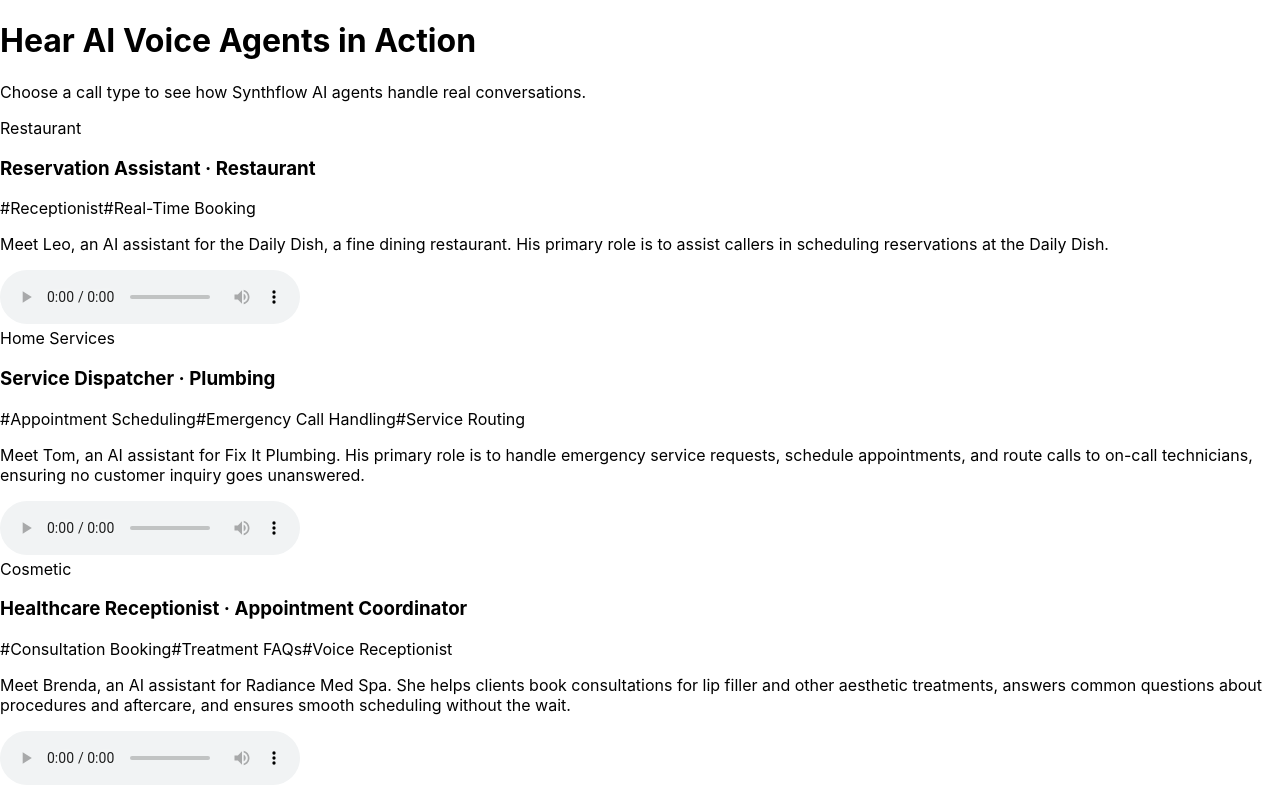
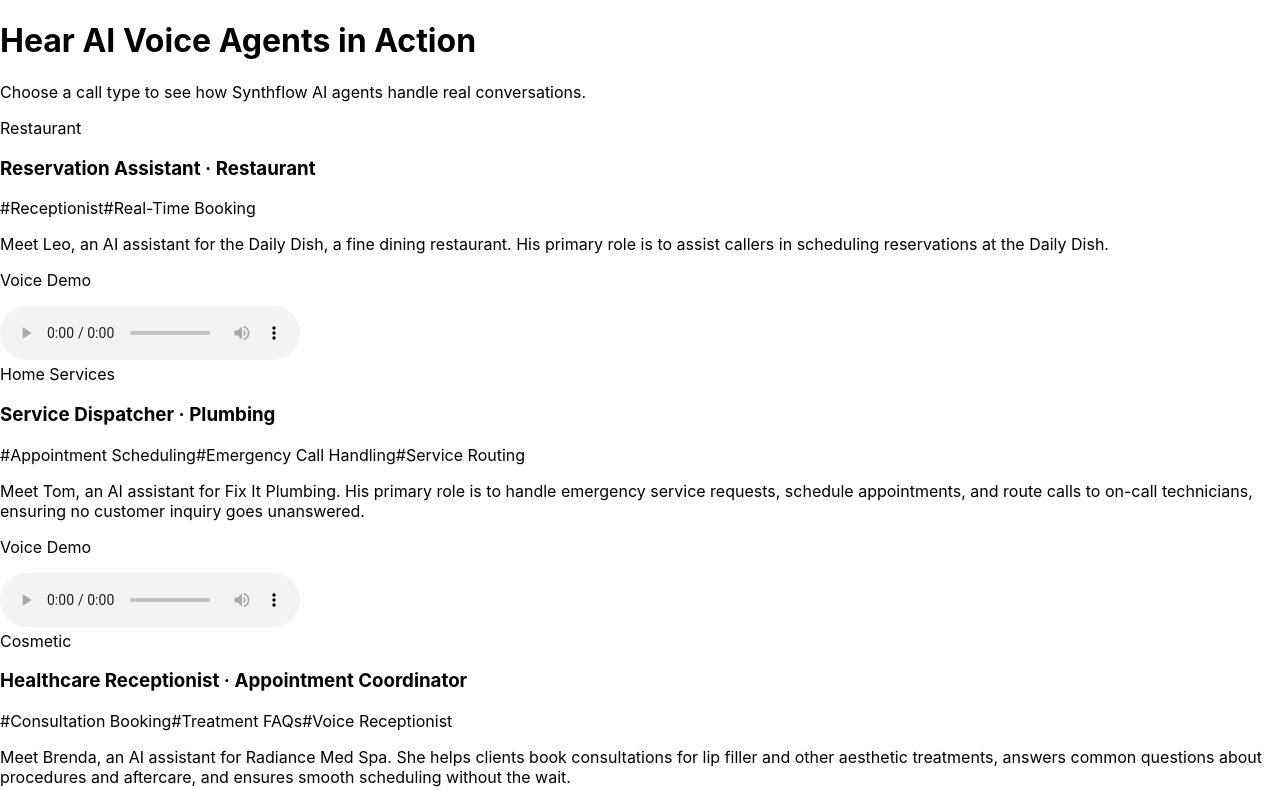
Before and after one commit to PiperL1040/Ally-Audio-Samples, a React (Create React App) app: page / in a window 1280 px wide. Shown: the top 790 px of the page. Built offline with nearby package versions, Linux system fonts and the light colour scheme.

Commit message:
Update VoiceAgentsShowcase.jsx

```diff
--- a/src/VoiceAgentsShowcase.jsx
+++ b/src/VoiceAgentsShowcase.jsx
@@ -8,7 +8,7 @@
       tags: ["#Receptionist", "#Real-Time Booking"],
       description:
         "Meet Leo, an AI assistant for the Daily Dish, a fine dining restaurant. His primary role is to assist callers in scheduling reservations at the Daily Dish.",
-      audio: process.env.PUBLIC_URL + "/audio/Resturante.mp3",
+      audio: process.env.PUBLIC_URL + "/audio/Restaurant.mp3",
     },
     {
       industry: "Home Services",
@@ -16,7 +16,7 @@
       tags: ["#Appointment Scheduling", "#Emergency Call Handling", "#Service Routing"],
       description:
         "Meet Tom, an AI assistant for Fix It Plumbing. His primary role is to handle emergency service requests, schedule appointments, and route calls to on-call technicians, ensuring no customer inquiry goes unanswered.",
-      audio:  process.env.PUBLIC_URL + "/audio/Plumping.mp3",
+      audio: process.env.PUBLIC_URL + "/audio/Plumbing.mp3",
     },
     {
       industry: "Cosmetic",
@@ -24,7 +24,7 @@
       tags: ["#Consultation Booking", "#Treatment FAQs", "#Voice Receptionist"],
       description:
         "Meet Brenda, an AI assistant for Radiance Med Spa. She helps clients book consultations for lip filler and other aesthetic treatments, answers common questions about procedures and aftercare, and ensures smooth scheduling without the wait.",
-      audio:  process.env.PUBLIC_URL + "/audio/MedSpa.mp3",
+      audio: process.env.PUBLIC_URL + "/audio/MedSpa.mp3",
     },
     {
       industry: "Home Services",
@@ -32,7 +32,7 @@
       tags: ["#Appointment", "#FAQs"],
       description:
         "Meet Clara, an AI assistant for the Hive Salon, designed to manage appointments and answer frequently asked questions.",
-      audio:  process.env.PUBLIC_URL + "/audio/Salon.mp3",
+      audio: process.env.PUBLIC_URL + "/audio/Salon.mp3",
     },
   ];
 
@@ -72,10 +72,16 @@
                   {agent.description}
                 </p>
               </div>
-              <audio controls className="w-full mt-auto">
-                <source src={agent.audio} type="audio/mpeg" />
-                Your browser does not support the audio element.
-              </audio>
+
+              <div className="space-y-3 mt-auto">
+                <p className="text-sm font-medium text-gray-700">Voice Demo</p>
+                <div className="bg-gray-50 border border-gray-200 rounded-lg p-4">
+                  <audio controls className="w-full" aria-label={`Audio demo for ${agent.title}`}>
+                    <source src={agent.audio} type="audio/mpeg" />
+                    Your browser does not support the audio element.
+                  </audio>
+                </div>
+              </div>
             </div>
           ))}
         </div>
```
